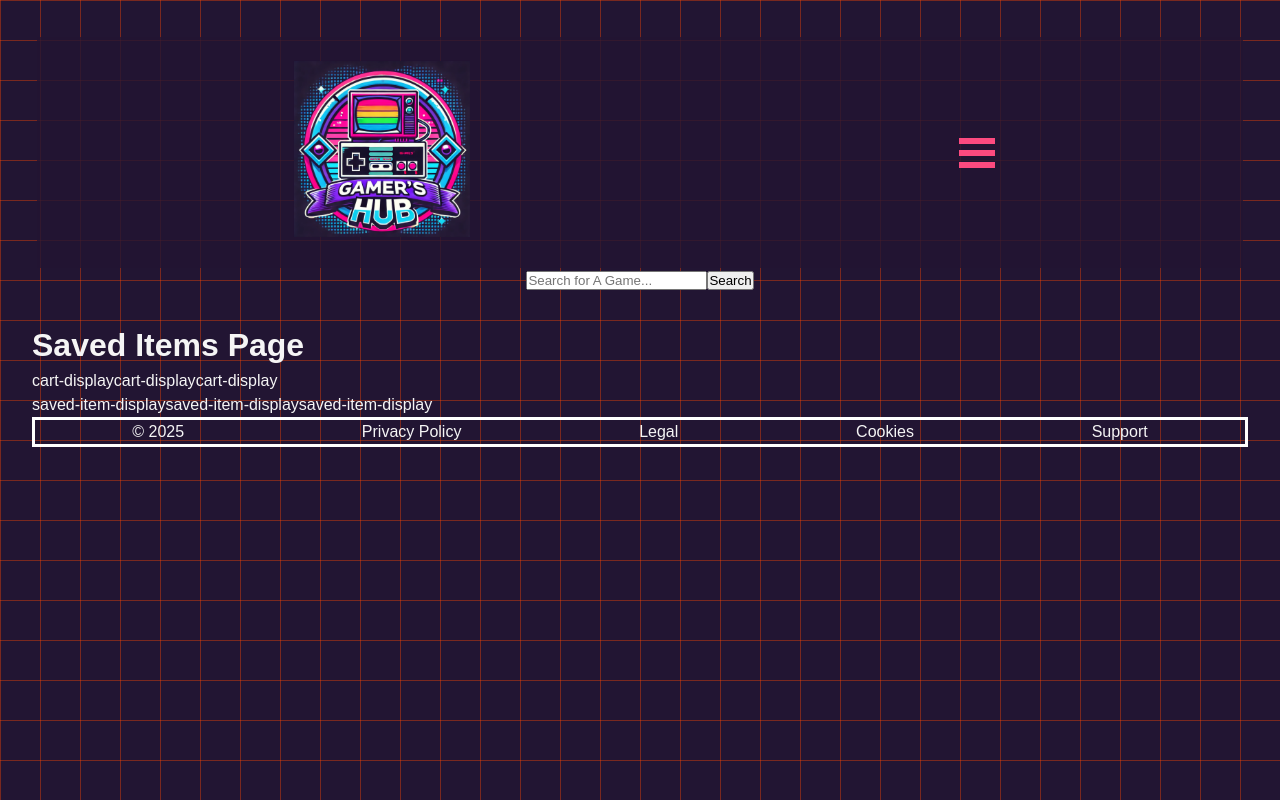
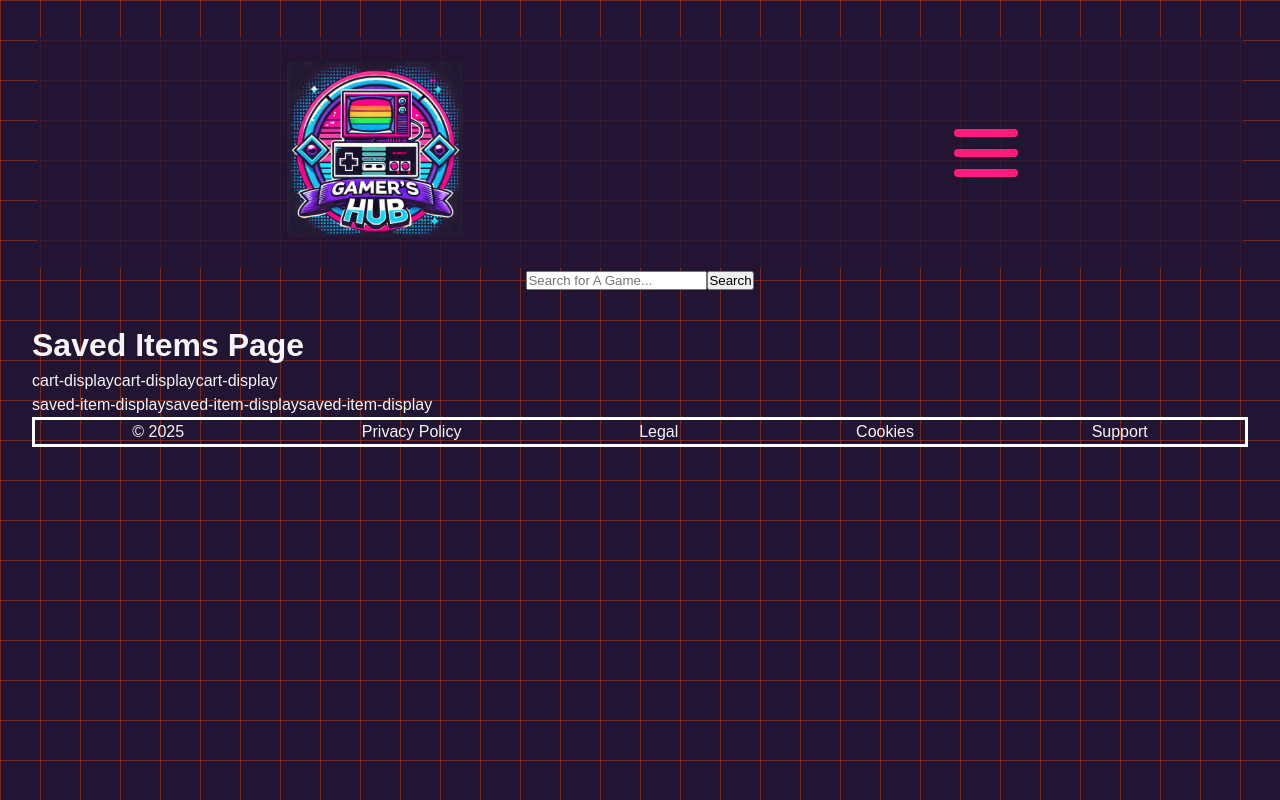
Before and after one commit to ZachariahG/jsah-Final, a React (Vite) app in the folder final-project/: page /saved-items in a window 1280 px wide. Built offline with nearby package versions, Linux system fonts and the light colour scheme.

Commit message:
Animated Nav Bar

```diff
--- a/final-project/src/App.css
+++ b/final-project/src/App.css
@@ -1,3 +1,7 @@
+* {
+  margin: 0;
+}
+
 .App {
   display: flex;
   flex-direction: column;
--- a/final-project/src/components/PageHeader.jsx
+++ b/final-project/src/components/PageHeader.jsx
@@ -1,5 +1,5 @@
 
-import React from "react";
+import React, {useState} from "react";
 import './styles/PageHeader.css';
 import SearchBar from "./SearchBar";
 import HomeButton from "./buttons/Home-Button";
@@ -8,6 +8,25 @@
 
 
 function PageHeader () {
+
+    // to change burger classes
+    const [burger_class, setBurgerClass] = useState('burger-bar unclicked');
+    const [menu_class, setMenuClass] = useState('menu hidden');
+    const [isMenuClicked, setIsMenuClicked] = useState(false);
+
+    //toggle burger menu change
+    const updateMenu = () => {
+        if(!isMenuClicked) {
+            setBurgerClass('burger-bar clicked')
+            setMenuClass('menu visible')
+        }
+        else {
+            setBurgerClass('burger-bar unclicked')
+            setMenuClass('menu hidden')
+        }
+        setIsMenuClicked(!isMenuClicked);
+    }
+
     return (
         <header className="header">
             <nav className="header-nav">
@@ -16,12 +35,16 @@
                     <SavedItemsButton/>
                     <CartButton/>
                 </div>
-                <div class="hamburger">
-                    <span class="bar"></span>
-                    <span class="bar"></span>
-                    <span class="bar"></span>
+                <div className="burger-menu" onClick={updateMenu}>
+                    <div className={burger_class}></div>
+                    <div className={burger_class}></div>
+                    <div className={burger_class}></div>
                 </div>
             </nav>
+            <div className={menu_class}>
+                <SavedItemsButton/>
+                <CartButton/>
+            </div>
             <div className="search-bar">
                     <SearchBar/>
             </div>
--- a/final-project/src/components/styles/PageHeader.css
+++ b/final-project/src/components/styles/PageHeader.css
@@ -1,3 +1,6 @@
+* {
+  box-sizing: border-box;
+}
 
 .header {
     width: 100%;
@@ -8,6 +11,7 @@
     padding: 5px;
     justify-content: space-between;
     /* border: 1px solid black; */
+    position: relative;
 }
 
 .header-nav{
@@ -27,7 +31,7 @@
 }
 
 a {
-  color: rgb(252, 74, 142);
+  color: rgb(255, 28, 122);
   text-decoration: none;
 }
 
@@ -35,33 +39,59 @@
   display: none;
 }
 
-.hamburger {
+.burger-menu {
   display: block;
+  height: 5em;
+  width: 4em;
+  display: flex;
+  flex-direction: column;
+  align-items: flex-start;
+  justify-content: space-between;
+  padding: 1em;
+  cursor: pointer;
 }
 
-.bar {
-  display: block;
-  width: 36px;
-  height: 6px;
-  margin: 6px auto;
-  -webkit-transition: all 0.3s ease-in-out;
-  transition: all 0.3s ease-in-out;
-  background-color: rgb(252, 74, 127);
+.burger-bar {
+  width: 4em;
+  height: 0.5em;
+  background-color: rgb(255, 28, 122);
+  border-radius: 0.5em;
 }
 
-.hamburger.active .bar:nth-child(2) {
-  opacity: 0;
-
+.menu {
+  width: 50%;
+  height: 100vh;
+  background-color: rgb(80, 190, 233);
+  position: absolute;
+  display: flex;
+  flex-direction: column;
+  justify-content: space-evenly;
 }
 
-.hamburger.active .bar:nth-child(1) {
-  transform: translateY(8px) rotate(45deg);
-
+/* --------- Sliding Menu ---------- */
+.hidden {
+  display: none;
 }
 
-.hamburger.active .bar:nth-child(3) {
-  transform: translateY(-8px) rotate(-45deg);
+.visible {
+  display: inherit;
+}
 
+/* -------- animations ---------- */
+
+.burger-bar.clicked:nth-child(1) {
+  transform: rotate(45deg) translate(0.75em, 1.25em);
+  transition: ease-out 0.2s;
+}
+
+.burger-bar.clicked:nth-child(2) {
+  transform: scale(0.1);
+  transition: ease-out 0.2s;
+}
+
+.burger-bar.clicked:nth-child(3) {
+  transform: rotate(135deg) translate(-0.5em, 1em);
+  transition: ease-out 0.2s;
 }
 
 /* Desktop Styles
```
